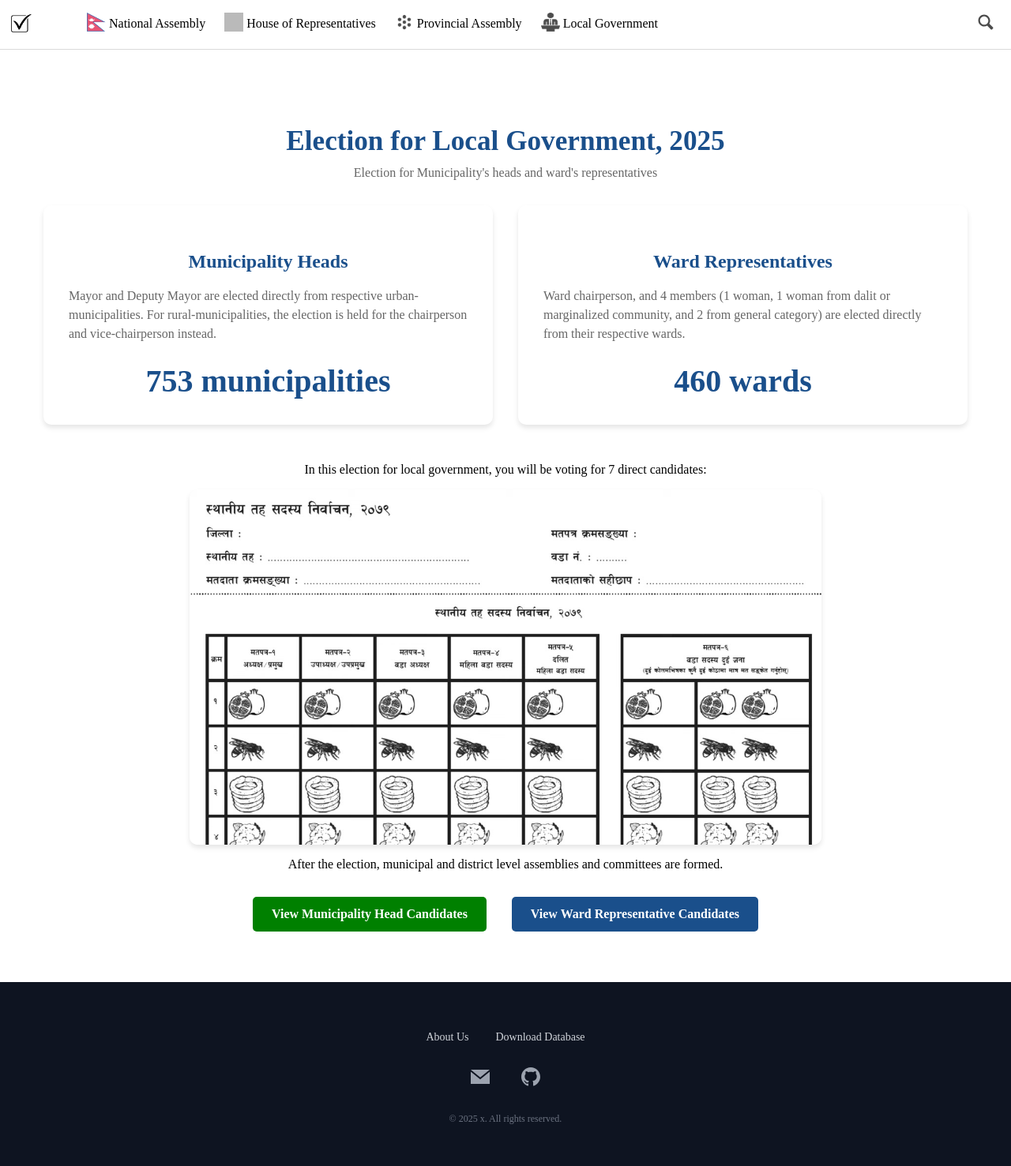
After one commit to Prabesh01/ramroneta, a Django app: page /local/2025/ in a window 1280 px wide. The commit adds this page. Shown: the whole page at 79% size. Run offline with Django 5.2, Linux system fonts and the light colour scheme; grey boxes are pictures that could not be loaded.

Commit message:
local_home added

```diff
--- a/app/templates/base.html
+++ b/app/templates/base.html
@@ -36,7 +36,11 @@
                 <img alt='' src='/static/img/seven-dots.png' />
                 <span class='min500'> Provincial Assembly</span>
             </a>
-        </nav>
+		    <a href='/local/2022/' class='headlink' title="स्थानीय तह">
+                <img alt='' src='/static/img/mayor2.png' />
+                <span class='min500'> Local Government</span>
+            </a>
+          </nav>
         <div id='headlink_sel_line'></div>
 	    </div>
 
--- /dev/null
+++ b/app/templates/local_home.html
@@ -0,0 +1,236 @@
+{% extends "base.html" %}
+
+{% block title %}Local Government, {{year}}{% endblock %}
+
+{% block css %}
+  <style>
+        * {
+            box-sizing: border-box;
+        }
+
+        .container {
+            width: 100%;
+            max-width: 1200px;
+            margin: 0 auto;
+            padding: 0 15px;
+        }
+
+        .btn {
+            display: inline-block;
+            padding: 0.8rem 1.5rem;
+            background: #1a4f8b;
+            color: white;
+            border: none;
+            border-radius: 5px;
+            font-size: 1rem;
+            font-weight: 600;
+            cursor: pointer;
+            transition: all 0.3s ease;
+            text-align: center;
+            text-decoration: none;
+            width: 100%;
+            margin-bottom: 10px;
+        }
+
+        @media (min-width: 768px) {
+            .btn {
+                width: auto;
+                margin-bottom: 0;
+            }
+        }
+
+        .btn:hover {
+            background: #0d3c6e;
+            transform: translateY(-2px);
+        }
+
+        .btn-secondary {
+            background: green;
+        }
+
+        .btn-secondary:hover {
+            background: #388e3c;
+        }
+
+        .btn-outline {
+            background: transparent;
+            background: #1a4f8b;
+        }
+
+        .btn-outline:hover {
+            background: #1976d2;
+            color: white;
+        }
+
+        .house-structure {
+            padding: 2rem 0;
+            text-align: center;
+        }
+
+        @media (min-width: 768px) {
+            .house-structure {
+                padding: 4rem 0;
+            }
+        }
+
+        .section-title {
+            text-align: center;
+            margin-bottom: 2rem;
+            color: #1a4f8b;
+        }
+
+        .section-title h2 {
+            font-size: 1.8rem;
+            margin-bottom: 0.5rem;
+            line-height: 1.3;
+        }
+
+        .section-title p {
+            font-size: 1.1rem;
+            color: #666;
+            margin: 0;
+        }
+
+        @media (min-width: 768px) {
+            .section-title h2 {
+                font-size: 2.2rem;
+            }
+            .section-title p {
+                font-size: 1rem;
+            }
+        }
+
+        .structure-cards {
+            display: grid;
+            grid-template-columns: 1fr;
+            gap: 1.5rem;
+            margin-bottom: 2rem;
+        }
+
+        @media (min-width: 768px) {
+            .structure-cards {
+                grid-template-columns: repeat(auto-fit, minmax(300px, 1fr));
+                gap: 2rem;
+                margin-bottom: 3rem;
+            }
+        }
+
+        .structure-card {
+            background: white;
+            border-radius: 10px;
+            padding: 1.5rem;
+            box-shadow: 0 4px 6px rgba(0, 0, 0, 0.1);
+            transition: all 0.3s ease;
+        }
+
+        @media (min-width: 768px) {
+            .structure-card {
+                padding: 2rem;
+            }
+        }
+
+        .structure-card:hover {
+            transform: translateY(-5px);
+            box-shadow: 0 10px 20px rgba(0, 0, 0, 0.1);
+        }
+
+        .structure-card i {
+            font-size: 2.5rem;
+            color: #1a4f8b;
+            margin-bottom: 1rem;
+        }
+
+        @media (min-width: 768px) {
+            .structure-card i {
+                font-size: 3rem;
+            }
+        }
+
+        .structure-card h3 {
+            font-size: 1.3rem;
+            margin-bottom: 1rem;
+            color: #1a4f8b;
+            line-height: 1.3;
+        }
+
+        @media (min-width: 768px) {
+            .structure-card h3 {
+                font-size: 1.5rem;
+            }
+        }
+
+        .structure-card p {
+            color: #666;
+            margin-bottom: 1.5rem;
+            line-height: 1.5;
+            text-align: left;
+        }
+
+        .card-value {
+            font-size: 2rem;
+            font-weight: 700;
+            color: #1a4f8b;
+        }
+
+        @media (min-width: 768px) {
+            .card-value {
+                font-size: 2.5rem;
+            }
+        }
+
+        .election-types {
+            display: flex;
+            flex-direction: column;
+            gap: 1rem;
+            margin-top: 2rem;
+        }
+
+        @media (min-width: 768px) {
+            .election-types {
+                flex-direction: row;
+                justify-content: center;
+                gap: 2rem;
+            }
+        }
+
+  </style>
+{% endblock %}
+
+{% block content %}
+    <section class="house-structure">
+        <div class="container">
+            <div class="section-title">
+                <h2>Election for Local Government, {{year}}</h2>
+                <p>Election for Municipality's heads and ward's representatives</p>
+            </div>
+
+            <div class="structure-cards">
+                <div class="structure-card">
+                    <i class="fas fa-user"></i>
+                    <h3>Municipality Heads</h3>
+                    <p>Mayor and Deputy Mayor are elected directly from respective urban-municipalities. For rural-municipalities, the election is held for the chairperson and vice-chairperson instead.</p>
+                    <div class="card-value">753 municipalities</div>
+                </div>
+
+                <div class="structure-card">
+                    <i class="fas fa-users"></i>
+                    <h3>Ward Representatives</h3>
+                    <p>Ward chairperson, and 4 members (1 woman, 1 woman from dalit or marginalized community, and 2 from general category) are elected directly from their respective wards. </p>
+                    <div class="card-value">460 wards</div>
+                </div>
+
+            </div>
+<p>In this election for local government, you will be voting for 7 direct candidates:</p>
+
+            <img src="/static/img/local_ballot.jpg" alt="Local Government Structure" style="width:100%; max-width:800px; margin: 0 auto; display:block; border-radius:10px; box-shadow: 0 4px 6px rgba(0, 0, 0, 0.1);">
+
+<p>After the election, municipal and district level assemblies and committees are formed.</p>
+
+            <div class="election-types">
+                <a href="#/local/{{year}}/municipalities" class="btn btn-secondary">View Municipality Head Candidates</a>
+                <a href="#/local/{{year}}/wards" class="btn btn-outline">View Ward Representative Candidates</a>
+            </div>
+        </div>
+    </section>
+
+{% endblock %}
--- a/app/urls.py
+++ b/app/urls.py
@@ -11,6 +11,8 @@ urlpatterns = [
     path('hor/<int:year>/constituencies', views.hor_constituencies, name='hor_constituencies'),
     path('hor/<int:year>/constituency/<str:constituency>/<int:candidate_id>', views.hor_fptp_candidate_detail, name='hor_fptp_candidate_detail'),
     path('hor/<int:year>/party/<str:party>/<int:candidate_id>', views.hor_pr_candidate_detail, name='hor_pr_candidate_detail'),
+
+    path('local/<int:year>/', views.local_home, name='local_home')
 ]
 
 if settings.DEBUG:
--- a/app/views.py
+++ b/app/views.py
@@ -10,6 +10,9 @@ def home(request):
 
 def hor_home(request, year):
     return render(request, 'hor_home.html', {'year': year})
+
+def local_home(request, year):
+    return render(request, 'local_home.html', {'year': year})
 
 def about(request):
     tq=False
```
Also changed, not shown: app/static/img/dollar.png (added), app/static/img/local.png (added), app/static/img/local.svg (added), app/static/img/local_ballot.jpg (added), app/static/img/mayor.png (added), app/static/img/mayor2.png (added).
